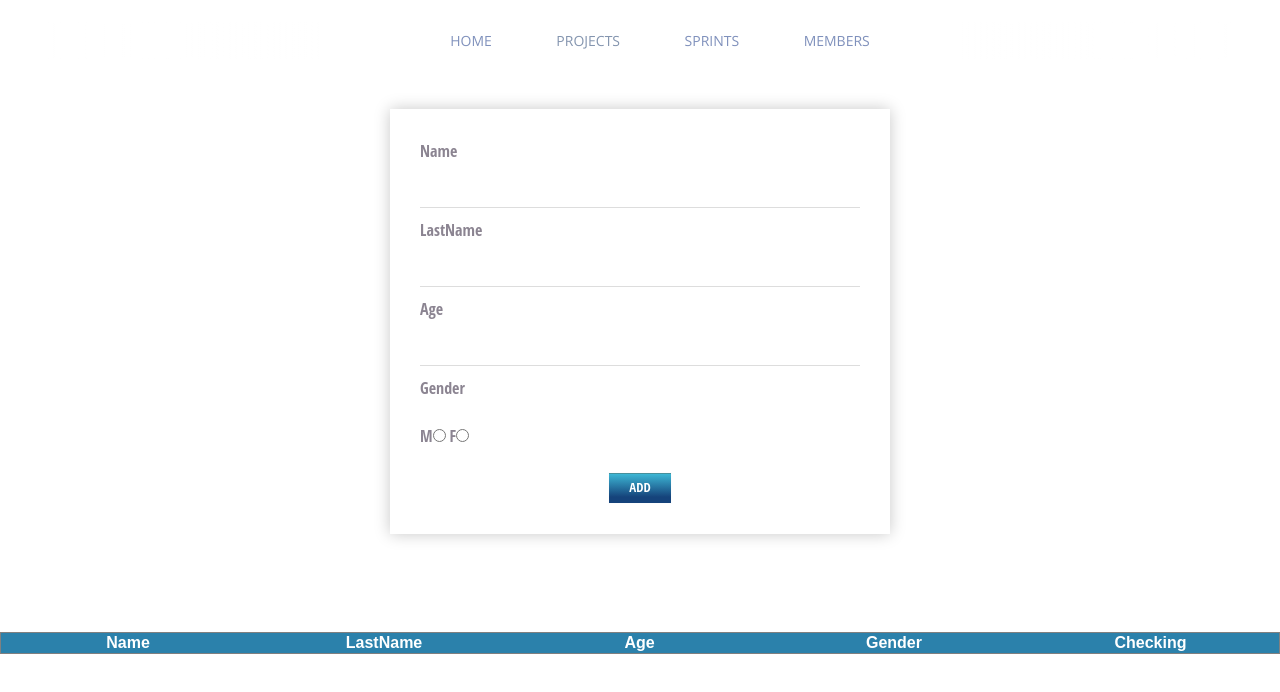
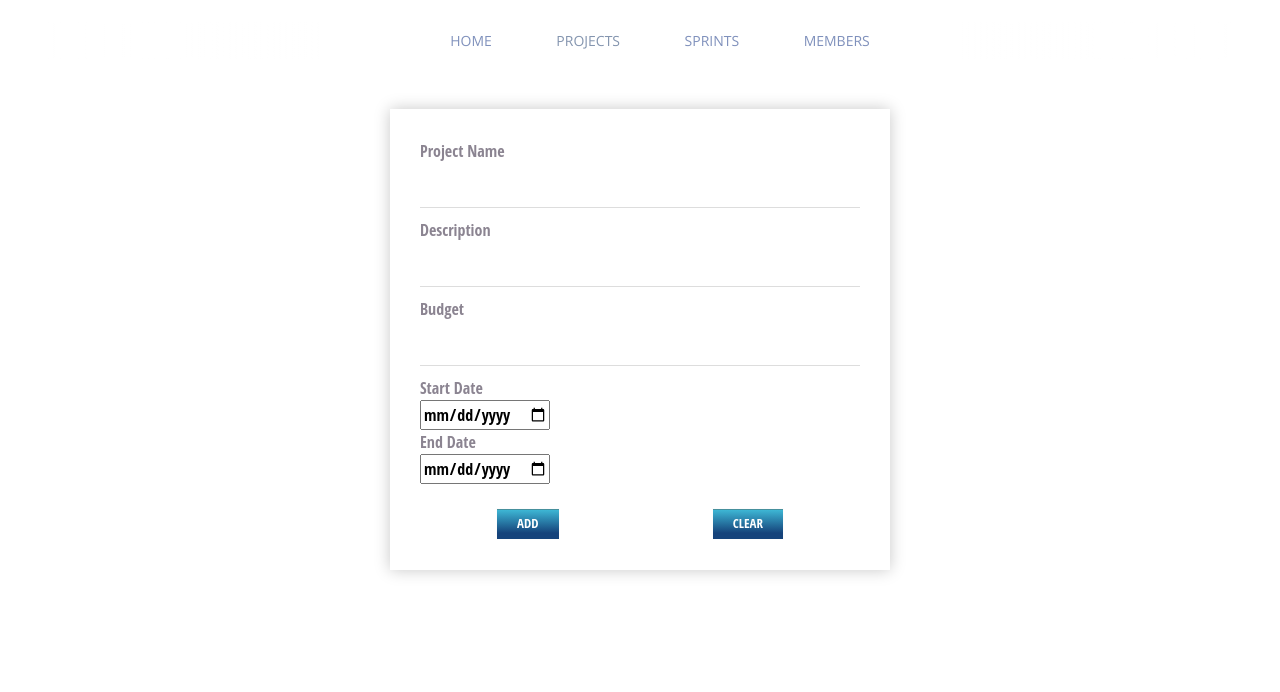
Before and after one commit to davidchoo12/IS4100-iSprint, a website: page UI/create_project.html in a window 1280 px wide. Shown: the part 88-780 px from the top of the page. Drawn offline with nearby package versions, Linux system fonts and the light colour scheme.

Commit message:
updated form

```diff
--- a/UI/create_project.html
+++ b/UI/create_project.html
@@ -71,48 +71,24 @@
 
     <div class="formStyle">
       <form action="" id="form">
-        <div>Name</div>
-        <input type="text" id="name" required />
-        <div>LastName</div>
-        <input type="text" id="lastName" required />
-        <div>Age</div>
-        <input type="number" id="age" required />
-        <div>Gender</div>
-        <br />
-        M<input type="radio" name="gender" value="M" id="male" required />
-        F<input
-          type="radio"
-          name="gender"
-          value="F"
-          id="female"
-          required
-        /><br /><br />
+        <div>Project Name</div>
+        <input type="text" id="projectName" required />
+        <div>Description</div>
+        <input type="text" id="description" required />
+        <div>Budget</div>
+        <input type="number" id="budget" required />
+        <div>Start Date</div>
+        <input type="date" id="startDate" required />
+        <div>End Date</div>
+        <input type="date" id="endDate" required />
+        <br /><br />
         <div id="btns">
           <input type="submit" value="Add" id="add" onClick="adding()" />
-          <input
-            type="button"
-            id="delete"
-            value="Delete"
-            onClick="deleteing()"
-          />
-          <input type="button" id="edit" value="edit" onClick="editing()" />
-          <input type="button" id="save" value="Save" onClick="saveing()" />
+          <input type="button" value="clear" id="clear" onClick="clear()" />
         </div>
       </form>
     </div>
     <br /><br />
-
-    <table id="table1" border="1">
-      <tr>
-        <th>Name</th>
-        <th>LastName</th>
-        <th>Age</th>
-        <th>Gender</th>
-        <th>Checking</th>
-      </tr>
-    </table>
-
-    <table id="table" border="1"></table>
 
     <script
       src="https://stackpath.bootstrapcdn.com/bootstrap/4.3.1/js/bootstrap.min.js"
```
